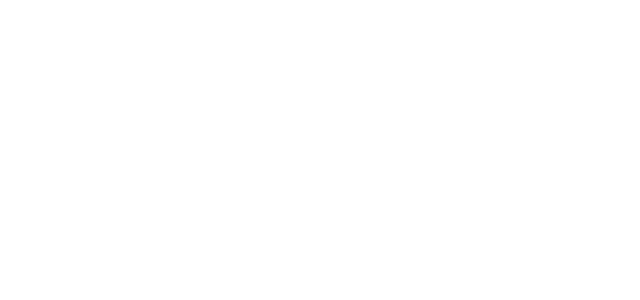
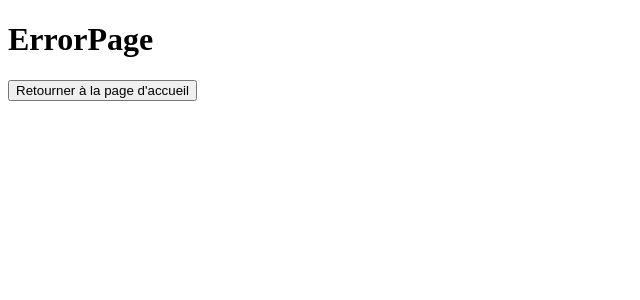
Before and after one commit to OpcMarc-Olivier/crazy-burger2, a React (Vite) app: page /order/1 in a window 1280 px wide. Before the commit this address had no page. Shown: the top 300 px of the page, without its empty margins (0-640 px from the left). Built offline with nearby package versions, Linux system fonts and the light colour scheme.

Commit message:
✨ F02: APP > install routing system

```diff
--- a/src/App.jsx
+++ b/src/App.jsx
@@ -2,16 +2,16 @@
 import { BrowserRouter, Route, Routes } from 'react-router-dom'
 import LoginPage from './components/pages/loginPage/LoginPage'
 import OrderPage2 from './components/pages/orderPage/OrderPage2'
+import ErrorPage from './components/pages/errorPage/ErrorPage'
 
 
 function App() {
   return (
-    <BrowserRouter>
       <Routes>
         <Route path='/' element={<LoginPage />}></Route>
         <Route path='/order' element={<OrderPage2 />}></Route>
+        <Route path='*' element={<ErrorPage />}></Route>
       </Routes>
-    </BrowserRouter>
   )
 }
 
--- a/src/components/pages/errorPage/ErrorPage.jsx
+++ b/src/components/pages/errorPage/ErrorPage.jsx
@@ -1,8 +1,14 @@
 import React from 'react'
+import { NavLink } from 'react-router-dom'
 
 function ErrorPage() {
   return (
-    <div>ErrorPage</div>
+    <div>
+      <h1>ErrorPage</h1>
+      <NavLink to='/' >
+        <button>Retourner à la page d'accueil</button>
+        </NavLink>
+    </div>
   )
 }
 
--- a/src/main.jsx
+++ b/src/main.jsx
@@ -1,10 +1,13 @@
 import React from 'react'
 import ReactDOM from 'react-dom/client'
 import App from './App.jsx'
+import { BrowserRouter } from 'react-router-dom'
 
 
 ReactDOM.createRoot(document.getElementById('root')).render(
   <React.StrictMode>
-    <App />
+    <BrowserRouter>
+      <App />
+    </BrowserRouter>
   </React.StrictMode>,
 )
```
